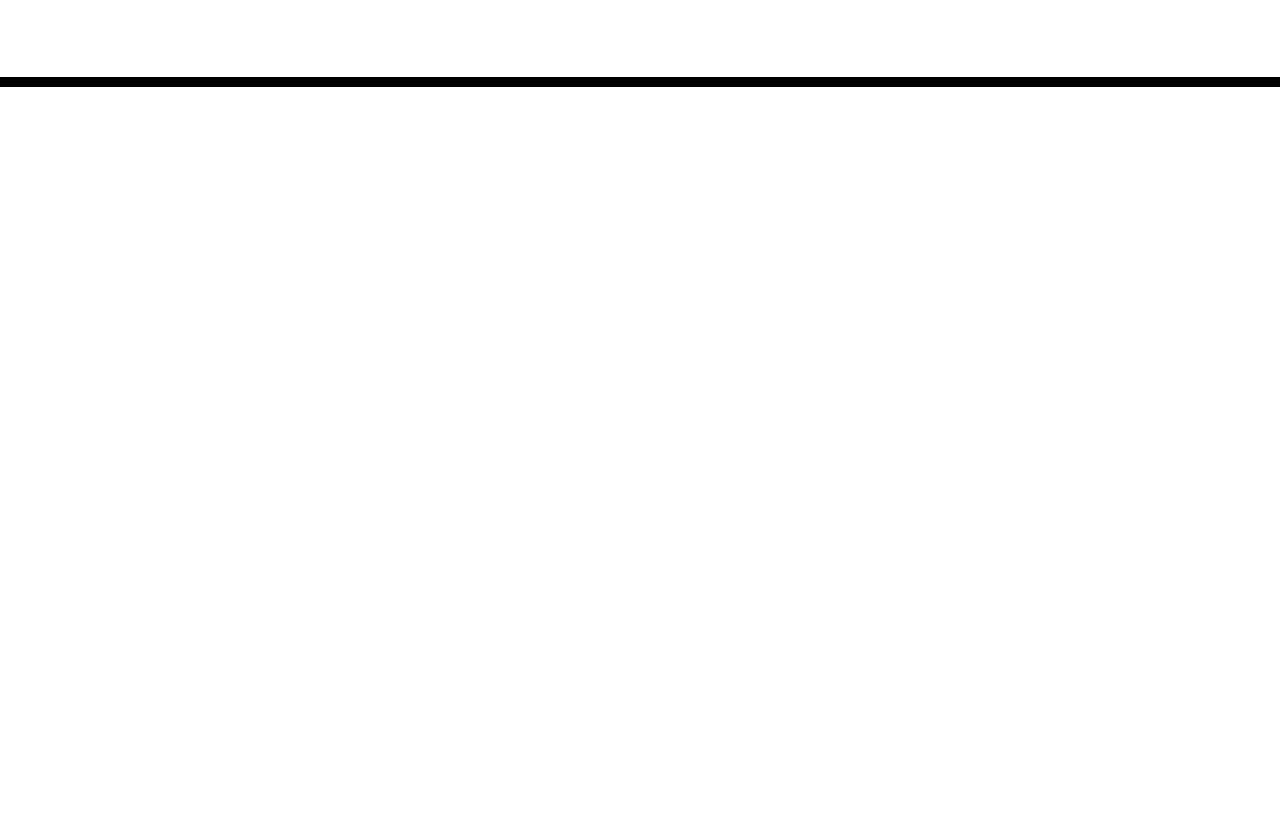
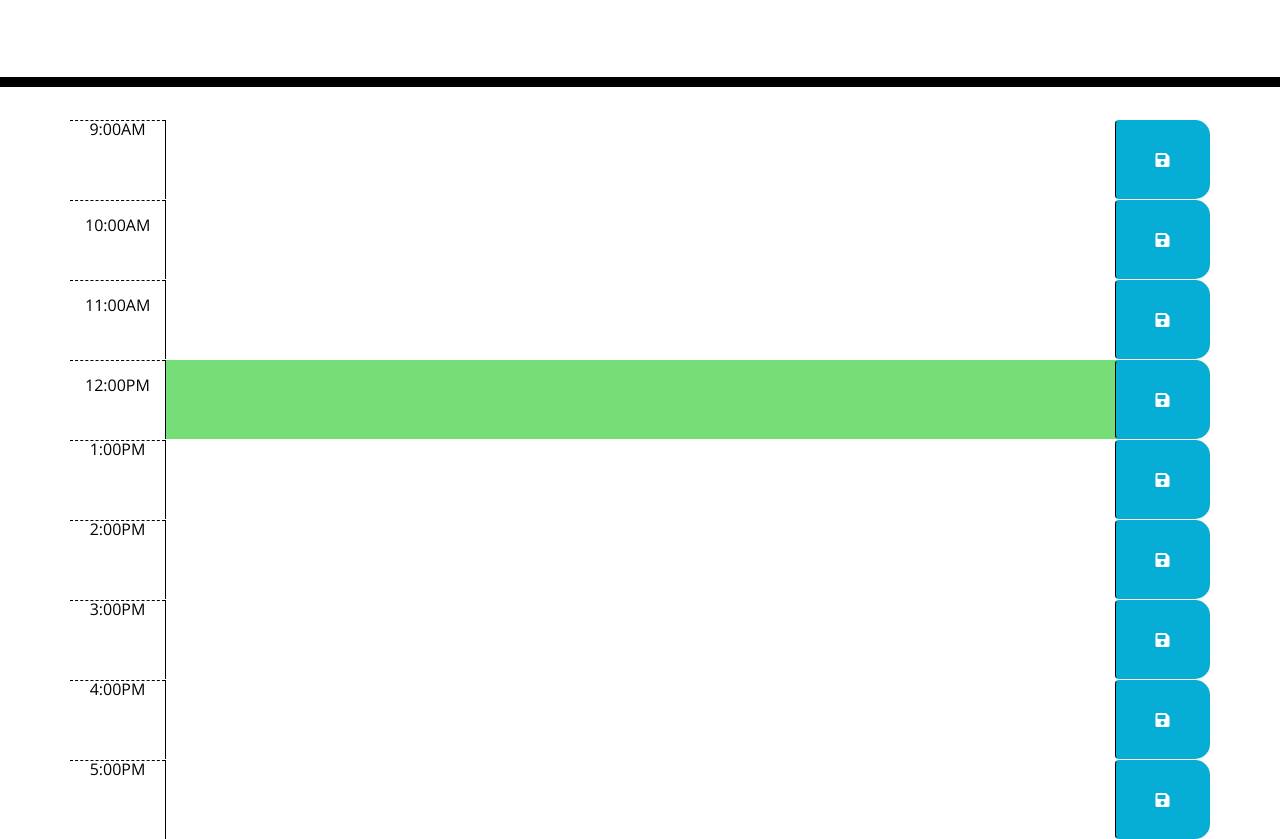
Before and after one commit to zionremnant/Work-Day-Scheduler, a plain HTML site: page index.html in a window 1280 px wide. Shown: the part 181-1020 px from the top of the page. Before the commit the page ends 800 px from the top, so only its background shows below. Drawn offline with nearby package versions, Linux system fonts and the light colour scheme.

Commit message:
html timeblock

```diff
--- a/index.html
+++ b/index.html
@@ -30,7 +30,51 @@
     </header>
     <div class="container">
       <!-- Timeblocks go here -->
-    </div>
+     <div id="9am" class="row time-block">
+       <div class = "col-md-1 hour"> 9:00AM </div>
+       <textarea class="col-md-10 description"></textarea>
+       <button class="btn saveBtn col-md-1"><i class="fas fa-save"></i></button>
+     </div>
+     <div id="10am" class="row time-block">
+      <div class = "col-md-1 hour"> 10:00AM </div>
+      <textarea class="col-md-10 description"></textarea>
+      <button class="btn saveBtn col-md-1"><i class="fas fa-save"></i></button>
+      </div>
+    <div id="11am" class="row time-block">
+      <div class = "col-md-1 hour"> 11:00AM </div>
+      <textarea class="col-md-10 description"></textarea>
+      <button class="btn saveBtn col-md-1"><i class="fas fa-save"></i></button>
+      </div>
+    <div id="12pm" class="row time-block past present future">
+      <div class = "col-md-1 hour"> 12:00PM </div>
+      <textarea class="col-md-10 description"></textarea>
+      <button class="btn saveBtn col-md-1"><i class="fas fa-save"></i></button>
+      </div>
+    <div id="1pm" class="row time-block">
+      <div class = "col-md-1 hour"> 1:00PM </div>
+      <textarea class="col-md-10 description"></textarea>
+      <button class="btn saveBtn col-md-1"><i class="fas fa-save"></i></button>
+      </div>
+    <div id="2pm" class="row time-block">
+      <div class = "col-md-1 hour"> 2:00PM </div>
+      <textarea class="col-md-10 description"></textarea>
+      <button class="btn saveBtn col-md-1"><i class="fas fa-save"></i></button>
+      </div>
+    <div id="3pm" class="row time-block">
+      <div class = "col-md-1 hour"> 3:00PM </div>
+      <textarea class="col-md-10 description"></textarea>
+      <button class="btn saveBtn col-md-1"><i class="fas fa-save"></i></button>
+      </div>
+    <div id="4pm" class="row time-block">
+      <div class = "col-md-1 hour"> 4:00PM </div>
+      <textarea class="col-md-10 description"></textarea>
+      <button class="btn saveBtn col-md-1"><i class="fas fa-save"></i></button>
+      </div>
+    <div id="5pm" class="row time-block">
+      <div class = "col-md-1 hour"> 5:00PM </div>
+      <textarea class="col-md-10 description"></textarea>
+      <button class="btn saveBtn col-md-1"><i class="fas fa-save"></i></button>
+      </div>
 
     <script src="./script.js"></script>
     <script src="https://cdnjs.cloudflare.com/ajax/libs/jquery/3.2.1/jquery.min.js"></script>
--- a/script.js
+++ b/script.js
@@ -0,0 +1,13 @@
+var currentDayEl = $("#currentDay")
+
+
+
+
+function displayDate(){
+    var rightNow = moment().format("dddd. MMMM Do. YYYY, h:mm:ss a");
+    currentDayEl.text(rightNow);
+
+    setInterval(() => {
+        displayDate()
+    }, 1000);
+}
```
